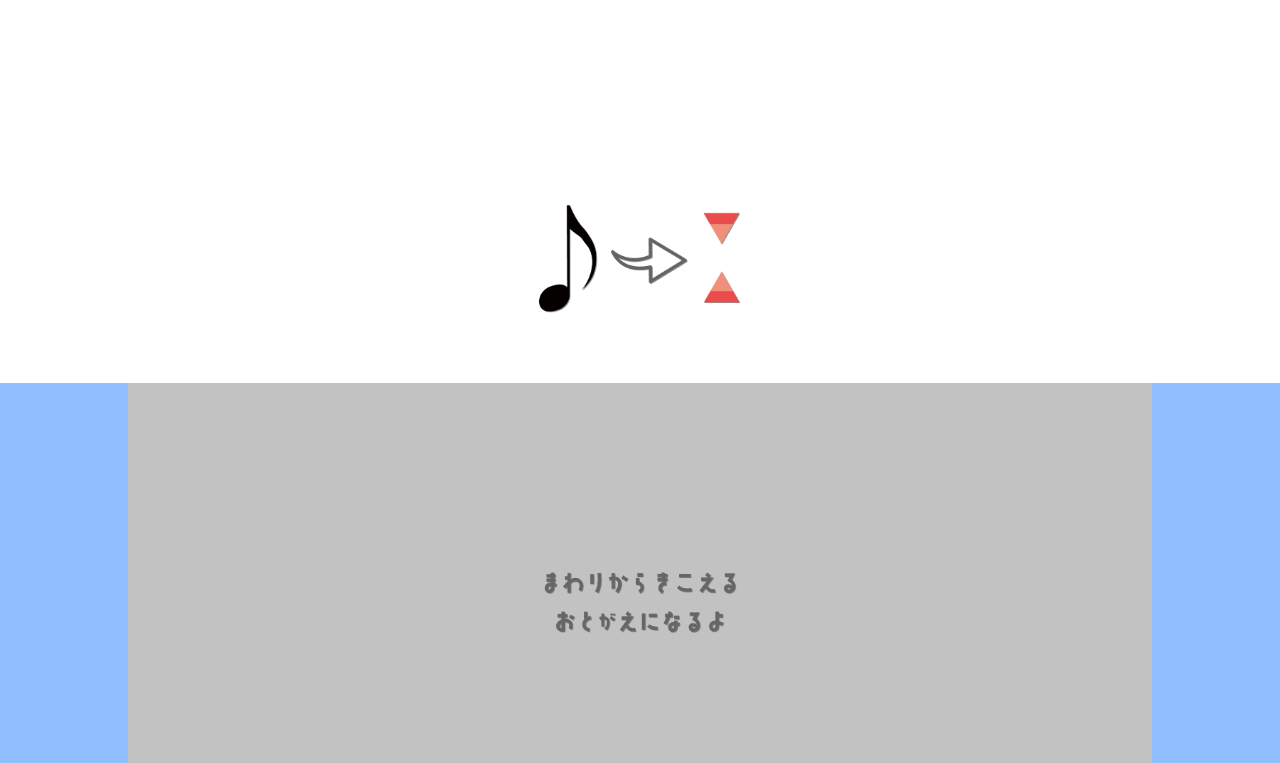
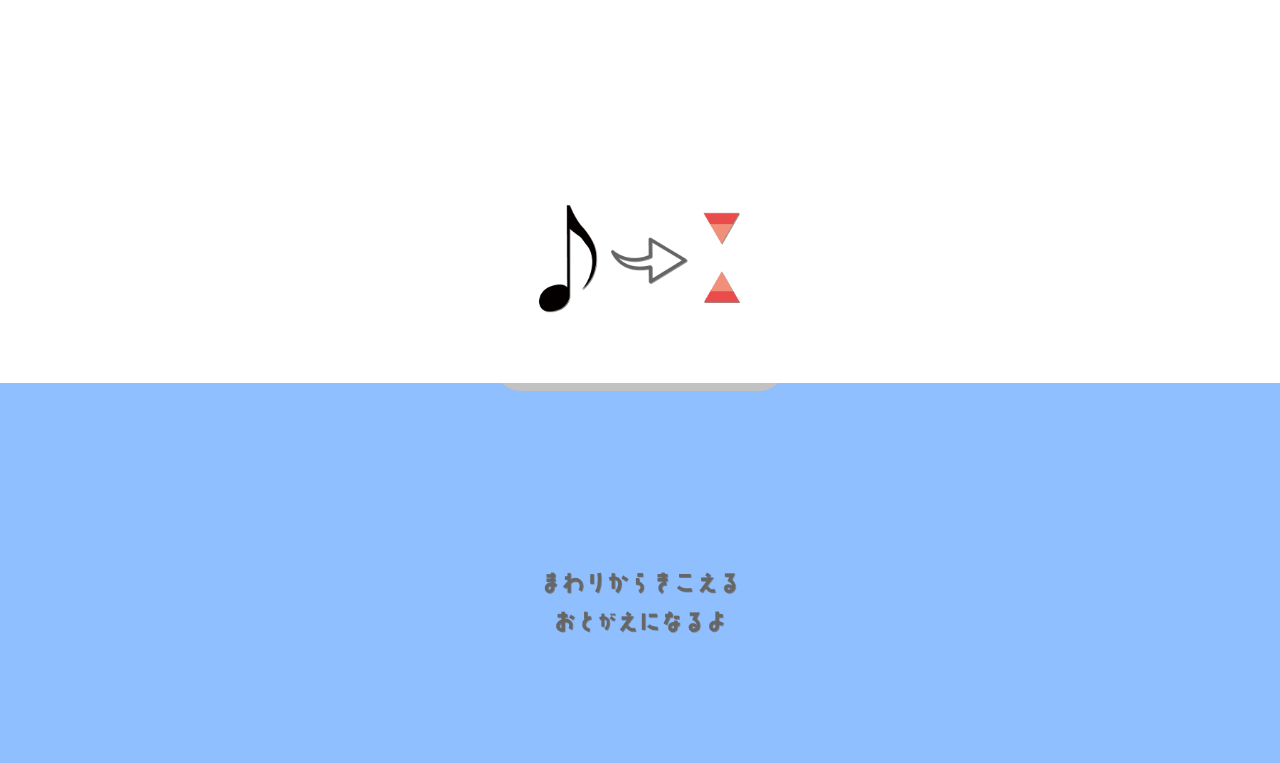
Before and after one commit to TREE-Takahashi/otomietest0209, a plain HTML site: page index.html in a window 1280 px wide. Shown: the part 417-1180 px from the top of the page. Drawn offline with Linux system fonts and the light colour scheme.

Commit message:
no message

```diff
--- a/styles/style.css
+++ b/styles/style.css
@@ -241,8 +241,8 @@ body {
     margin-bottom: auto;
     margin-left: auto;
     margin-right: auto;
-    width: 80vw;
-    height: 80vw;
+    width: 37vh;
+    height: 37vh;
     border-radius: 10%;
     background-color: rgb(194, 194, 194);
     overflow: hidden;
@@ -266,7 +266,7 @@ body {
     margin: 0;
     margin-top: 10%;
     width: 100%;
-    height: 30vw;
+    height: 13vh;
 }
 
 /* 画面下部の背景 */
```
